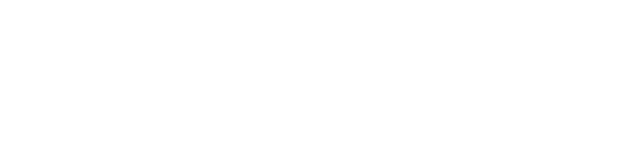
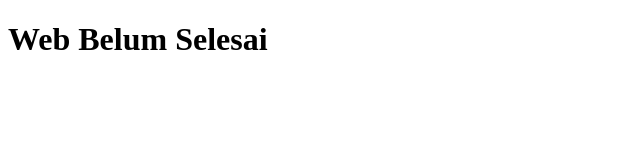
Before and after one commit to ham8ani/WEB-OSIM, a plain HTML site: page index.html in a window 1280 px wide. Shown: the whole page, without its empty margins (0-640 px from the left). Drawn offline with Linux system fonts and the light colour scheme.

Commit message:
Web Belum Selesai

```diff
--- a/index.html
+++ b/index.html
@@ -5,6 +5,7 @@
     <meta name="viewport" content="width=device-width, initial-scale=1.0">
     <title>Document</title>
 </head>
+<h1>Web Belum Selesai</h1>
 <body>
 
 </body>
```
